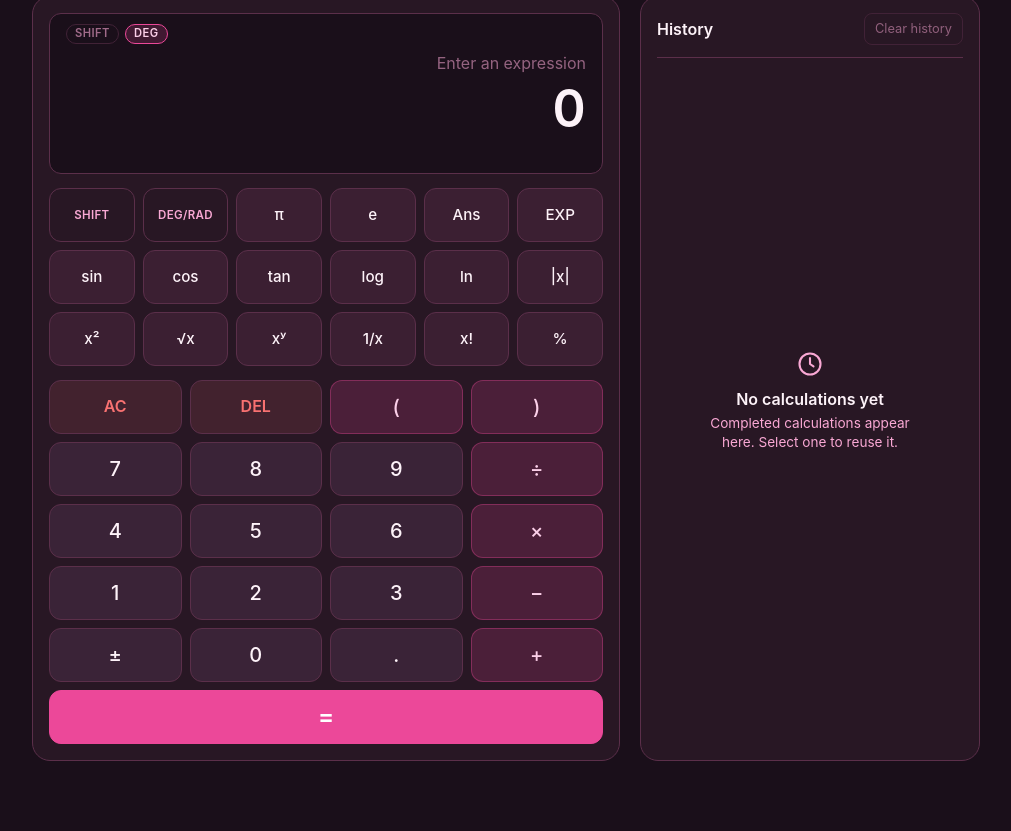
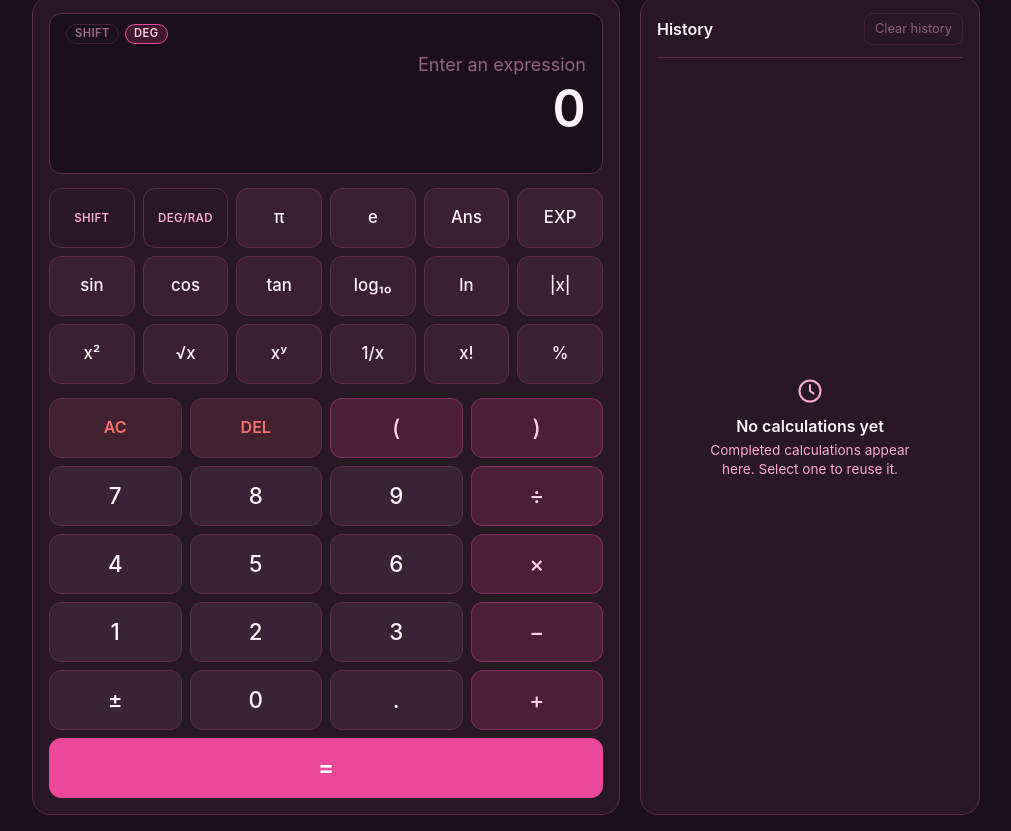
Before and after one commit to SCM-group-4/SCM-Group-4, a website with bundled scripts: page SCM_group_4/index.html in a window 1280 px wide. Shown: the part 84-915 px from the top of the page, without its empty margins (134-1145 px from the left). Before the commit the page ends 861 px from the top, so only its background shows below. Built offline with nearby package versions, Linux system fonts and the light colour scheme.

Commit message:
Add scientific calculations and functions

```diff
--- a/SCM_group_4/css/style.css
+++ b/SCM_group_4/css/style.css
@@ -5,7 +5,7 @@
   --radius-sm: 8px;
   --radius-md: 12px;
   --radius-lg: 18px;
-  --key-h: 46px;
+  --key-h: 52px;
   --gap: 6px;
 
   --accent: #EC4899;
@@ -55,14 +55,14 @@
 
 @media (min-width: 480px) {
   :root {
-    --key-h: 50px;
+    --key-h: 56px;
     --gap: 8px;
   }
 }
 
 @media (min-width: 900px) {
   :root {
-    --key-h: 54px;
+    --key-h: 60px;
   }
 }
 
@@ -322,7 +322,7 @@ kbd {
 .display__expression {
   min-height: 1.6rem;
   margin-top: 8px;
-  font-size: 1rem;
+  font-size: 1.125rem;
   color: var(--text-2);
   text-align: right;
   white-space: nowrap;
@@ -400,7 +400,7 @@ kbd {
   color: var(--key-fg);
   border: 1px solid var(--border);
   border-radius: var(--radius-md);
-  font-size: 1.25rem;
+  font-size: 1.4rem;
   font-weight: 500;
   user-select: none;
   -webkit-tap-highlight-color: transparent;
@@ -422,12 +422,12 @@ kbd {
 }
 
 .key--sci {
-  font-size: 0.85rem;
+  font-size: 1rem;
 }
 
 @media (min-width: 480px) {
   .key--sci {
-    font-size: 0.95rem;
+    font-size: 1.05rem;
   }
 }
 
--- a/SCM_group_4/js/calculator.js
+++ b/SCM_group_4/js/calculator.js
@@ -327,8 +327,7 @@ function applyFunc(name, arg) {
     case 'cos':  return cleanTrig(Math.cos(toRad(arg)));
     case 'tan': {
       const r = toRad(arg);
-      // Detect exact multiples of 90° where tan is undefined
-      if (_angleMode === 'DEG' && arg % 180 !== 0 && Math.abs(arg % 180) === 90) {
+      if (Math.abs(Math.cos(r)) < 1e-14) {
         throw new RangeError('tan is undefined at this angle');
       }
       return cleanTrig(Math.tan(r));
--- a/SCM_group_4/js/main.js
+++ b/SCM_group_4/js/main.js
@@ -1,7 +1,7 @@
 /**
  * NOVA Scientific — UI controller.
  * Owns input editing, display rendering, theme, keyboard and history UI.
- * Mathematical evaluation is delegated to calculator.js (not connected yet).
+ * Mathematical evaluation is delegated to calculator.js.
  */
 import { evaluate } from './calculator.js';
 import { ANGLE_MODES, SCIENTIFIC_KEYS, resolveKey } from './scientific.js';
--- a/SCM_group_4/js/scientific.js
+++ b/SCM_group_4/js/scientific.js
@@ -1,8 +1,8 @@
 /**
  * Scientific key definitions: labels, accessible names and the text each key
  * inserts, with an optional SHIFT (inverse) variant.
- * INTEGRATION POINT: the engine can later import this map to know which
- * function names the UI can emit. No maths lives here.
+ * The UI uses this map to keep key labels and inserted expressions in sync
+ * with the calculation engine.
  */
 export const ANGLE_MODES = Object.freeze({
   DEG: { short: 'DEG', name: 'degrees' },
@@ -13,7 +13,7 @@ export const SCIENTIFIC_KEYS = Object.freeze({
   sin:    { label: 'sin', aria: 'Sine',            insert: 'sin(', shift: { label: 'sin⁻¹', aria: 'Inverse sine',    insert: 'asin(' } },
   cos:    { label: 'cos', aria: 'Cosine',          insert: 'cos(', shift: { label: 'cos⁻¹', aria: 'Inverse cosine',  insert: 'acos(' } },
   tan:    { label: 'tan', aria: 'Tangent',         insert: 'tan(', shift: { label: 'tan⁻¹', aria: 'Inverse tangent', insert: 'atan(' } },
-  log:    { label: 'log', aria: 'Base-10 logarithm', insert: 'log(', shift: { label: '10ˣ', aria: 'Ten to the power', insert: '10^(' } },
+  log:    { label: 'log₁₀', aria: 'Base-10 logarithm', insert: 'log(', shift: { label: '10ˣ', aria: 'Ten to the power', insert: '10^(' } },
   ln:     { label: 'ln',  aria: 'Natural logarithm', insert: 'ln(',  shift: { label: 'eˣ',  aria: 'E to the power',   insert: 'e^(' } },
   abs:    { label: '|x|', aria: 'Absolute value',  insert: 'abs(' },
   square: { label: 'x²',  aria: 'Square',          insert: '^2',   shift: { label: 'x³',  aria: 'Cube',             insert: '^3' } },
--- a/SCM_group_4/package.json
+++ b/SCM_group_4/package.json
@@ -2,7 +2,7 @@
   "name": "scientific-calculator",
   "version": "0.1.0",
   "private": true,
-  "description": "NOVA Scientific — a scientific calculator built with HTML, CSS and vanilla JavaScript (UI phase).",
+  "description": "NOVA Scientific — a scientific calculator with arithmetic and scientific functions.",
   "type": "module",
   "scripts": {
     "start": "python3 -m http.server 8080"
```
Also changed, not shown: SCM_group_4/README.md.
